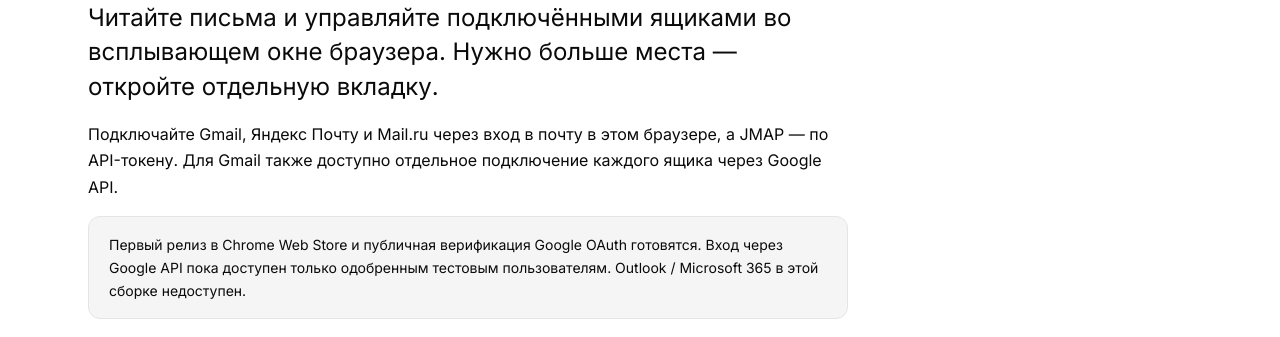
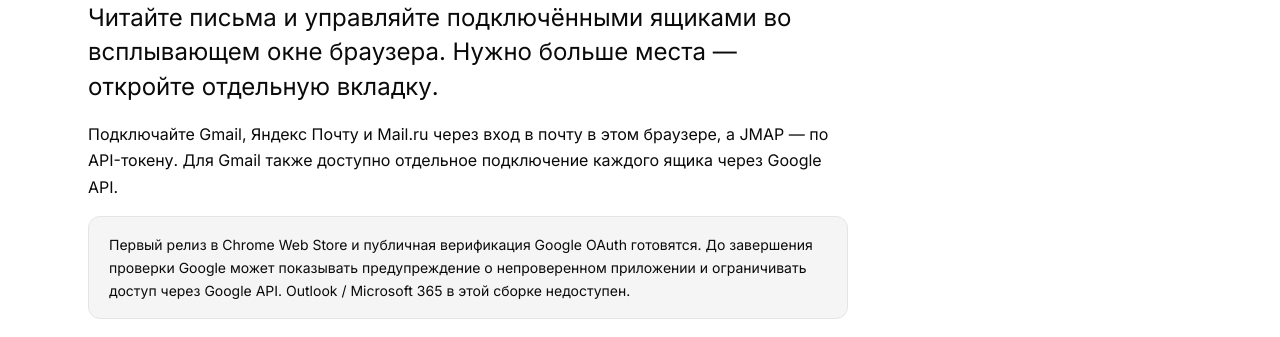
Before and after one commit to ziqq/mailchecker, a plain HTML site: page ru/index.html in a window 1280 px wide. Shown: the part 463-800 px from the top of the page. Drawn offline with Linux system fonts and the light colour scheme.

Commit message:
docs: reflect production OAuth access on website
Co-authored-by: ziqqineyo <a.a.ustinoff@yandex.ru>

```diff
--- a/ru/index.html
+++ b/ru/index.html
@@ -48,8 +48,9 @@
           Gmail также доступно отдельное подключение каждого ящика через Google API.
         </p>
         <p class="notice">
-          Первый релиз в Chrome Web Store и публичная верификация Google OAuth готовятся. Вход через Google API пока
-          доступен только одобренным тестовым пользователям. Outlook / Microsoft 365 в этой сборке недоступен.
+          Первый релиз в Chrome Web Store и публичная верификация Google OAuth готовятся. До завершения проверки Google
+          может показывать предупреждение о непроверенном приложении и ограничивать доступ через Google API. Outlook /
+          Microsoft 365 в этой сборке недоступен.
         </p>
         <a class="button" href="https://github.com/ziqq/mailchecker">Открыть проект</a>
       </section>
```
Also changed, not shown: index.html (+3 -2 lines).
